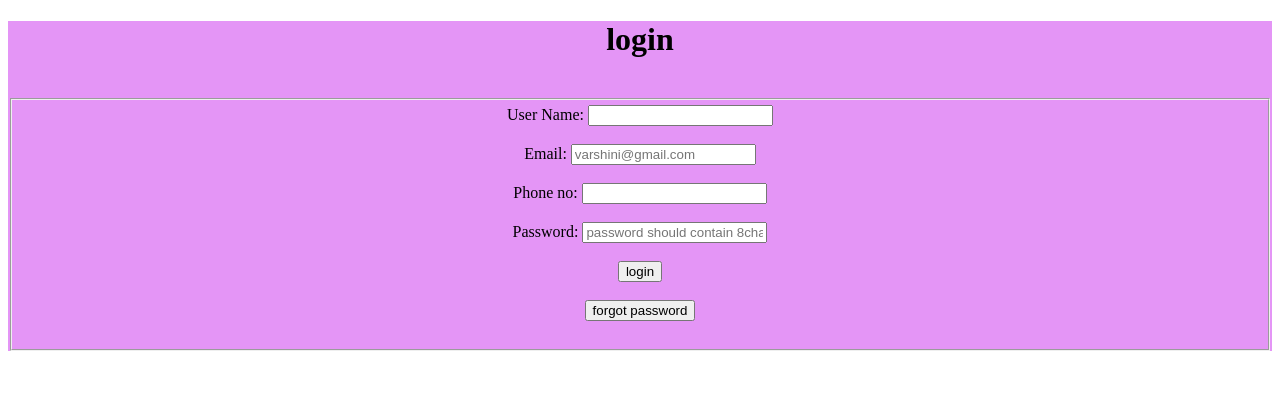
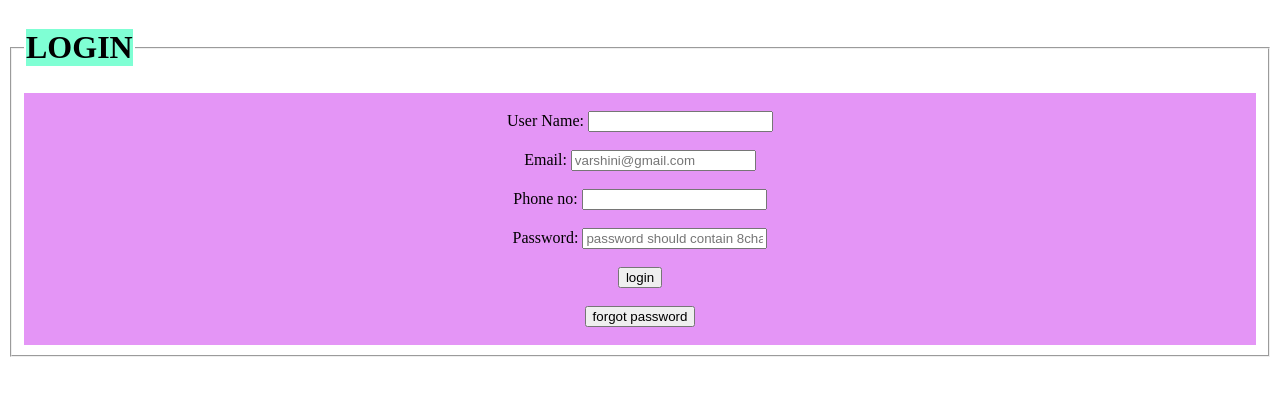
Before and after one commit to Varshini8185/forms, a plain HTML site: page login.html in a window 1280 px wide. Drawn offline with Linux system fonts and the light colour scheme.

Commit message:
Update login.html

```diff
--- a/login.html
+++ b/login.html
@@ -8,10 +8,12 @@
 <body>
 
     <center>
-        <form action="./forms1.html" style="background-color: rgb(228, 149, 246);" novalidate>
-            <caption><h1 align="center">login</h1></caption>
+        <fieldset>
+            <legend><h1 style="background-color: aquamarine;">LOGIN</h1></legend>
+        <form action="./login1.html" style="background-color: rgb(228, 149, 246);" novalidate>
+
             <br>
-            <fieldset
+
             <label for="name"> User Name:</label>
             <input type="text" id="name" name="name"><br><br>
             <label for="mail">Email:</label>
@@ -26,5 +28,6 @@
             <br></br>
             <input type="submit" value="forgot password" formaction="./login4.html"/>
             <br></br>
+        </fieldset>
 </body>
 </html>
```
